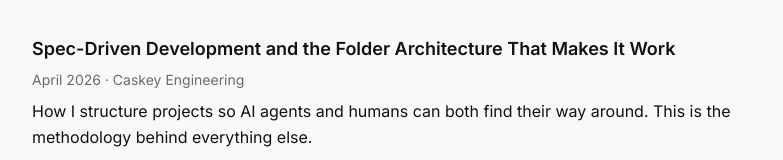
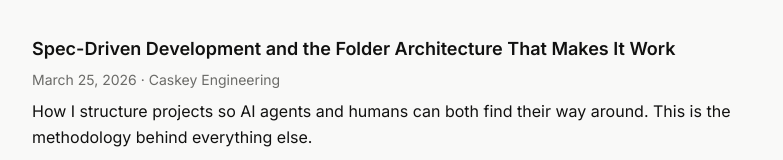
Before and after one commit to Caskey-Coding/frontend-ericcaskey, a Next.js app: page /writing in a window 1280 px wide. Shown: the part 267-427 px from the top of the page, without its empty margins (248-1031 px from the left). Built offline with nearby package versions, Linux system fonts and the light colour scheme; no server answers.

Commit message:
content(writing): correct SDD essay publishedDate — April 2026 → March 25, 2026

```diff
--- a/src/app/writing/page.tsx
+++ b/src/app/writing/page.tsx
@@ -13,7 +13,7 @@ const essays = [
     title:
       'Spec-Driven Development and the Folder Architecture That Makes It Work',
     url: 'https://caskeycoding.com/blog/spec-driven-development-and-the-folder-architecture-that-makes-it-work',
-    publishedDate: 'April 2026',
+    publishedDate: 'March 25, 2026',
     editorNote:
       'How I structure projects so AI agents and humans can both find their way around. This is the methodology behind everything else.',
   },
@@ -22,7 +22,7 @@ const essays = [
     url: 'https://caskeycoding.com/blog/designing-safety-guardrails-for-distributed-workflow-orchestration',
     publishedDate: 'March 25, 2026',
     editorNote:
-      "What I've learned building validation engines for infrastructure where an incorrect \u201Cyes\u201D is a production incident.",
+      "What I've learned building validation engines for infrastructure where an incorrect “yes” is a production incident.",
   },
   {
     title: 'Building an AI Finance App',
```
